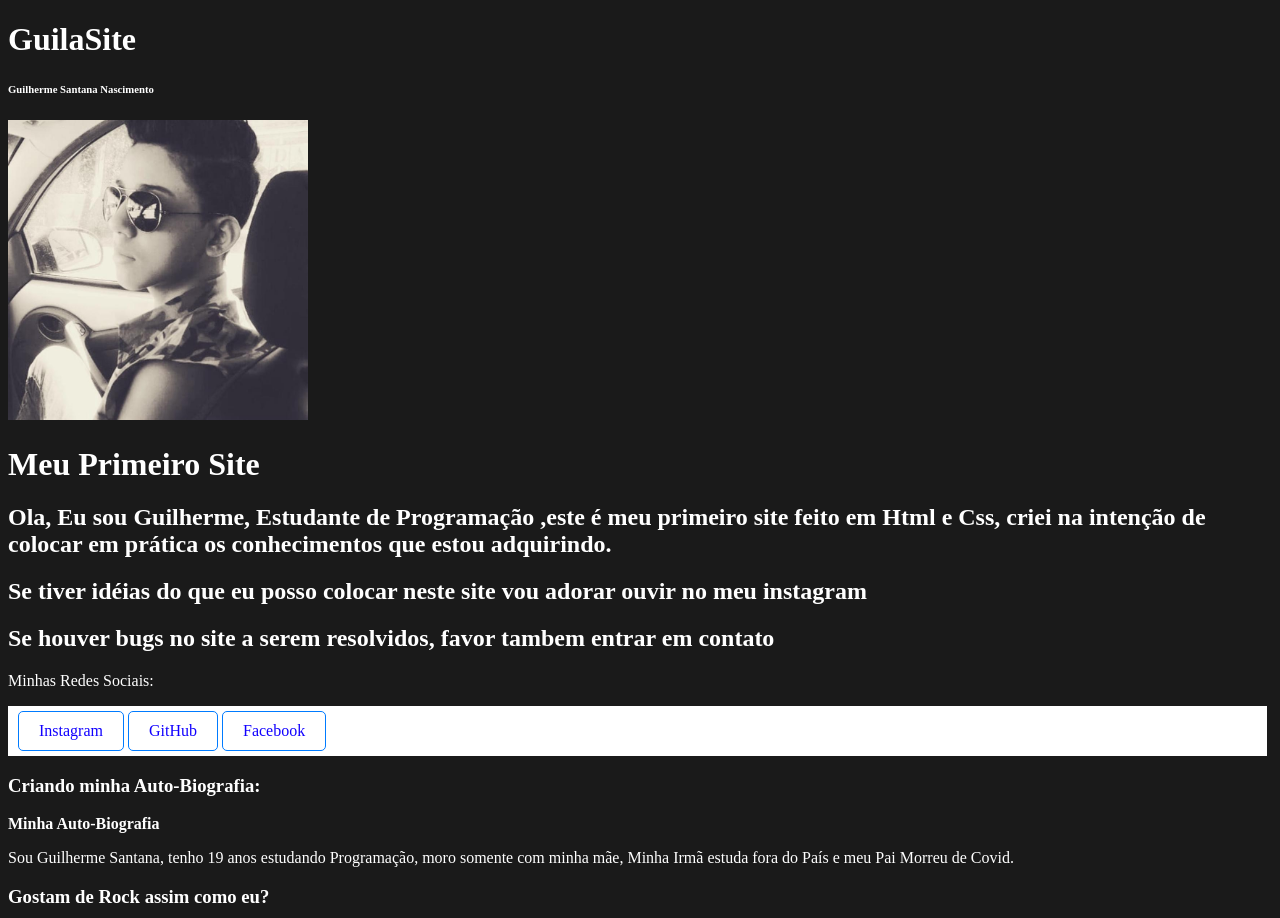
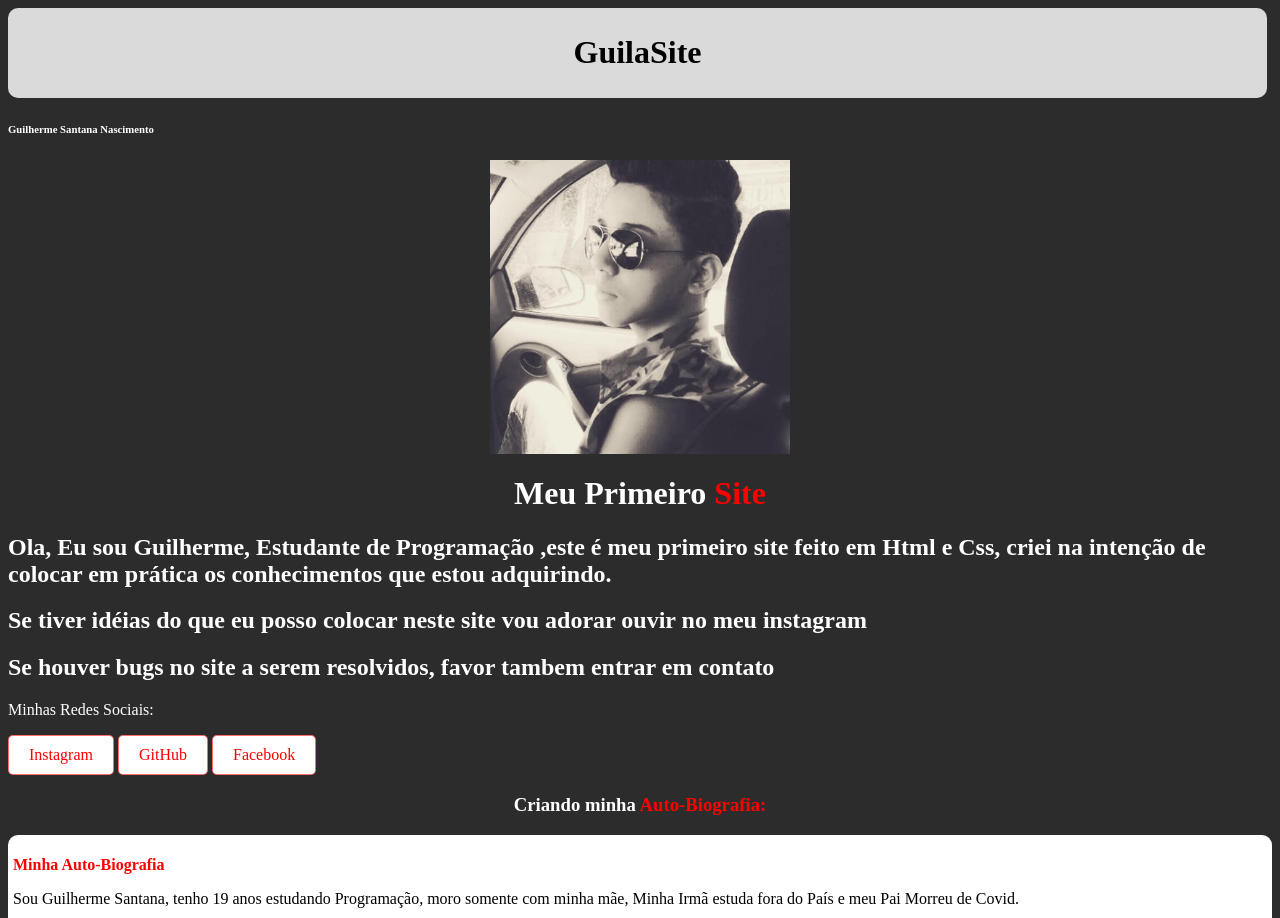
Before and after one commit to GuilhermeS04/GuilhermeS04, a plain HTML site: page index.html in a window 1280 px wide. Shown: the top 918 px of the page. Drawn offline with Linux system fonts and the light colour scheme.

Commit message:
Update style.css

```diff
--- a/style.css
+++ b/style.css
@@ -1,33 +1,55 @@
 body {
-    background-color: rgba(0, 0, 0, 0.897);
+    background-color: rgba(0, 0, 0, 0.829);
     color: rgb(255, 255, 255);
 }
 
 strong{
-    color: rgb(255, 255, 255);
+    color: rgb(255, 0, 0);
 }
 .meu-botao {
-    color: rgb(17, 0, 255);
+    color: rgb(0, 0, 0);
     display: inline-block;
     padding: 10px 20px;
     background-color: white;
-    color: rgb(17, 0, 255);
+    color: rgb(255, 0, 0);
     text-decoration: none;
-    border: 1px solid #007bff;
+    border: 1px solid #ff000094;
     border-radius: 5px;
+    margin-right: 5;
 }
 
-meu-botao:hover {
-background-color: #007bff;
-border-color: #007bff;
+
+.abaTitulo {
+    text-align: center;
+    border: 10px;
+    border-radius: 10px 10px;
+    margin-right: 5px;
+    padding: 5px;
+    background-color: rgb(218, 218, 218);
+    border-color: rgb(4, 0, 255);
+    color: rgb(0, 0, 0);
 }
-.aba {
-    border: 5px;
-    border-radius: 5px 5px O O;
-    margin-right: 5px;
-    padding: 5px 10px;
-    background-color: white;
-    border-color: rgb(4, 0, 255);
-    color: rgb(17, 0, 255);
-  ;
+.TesteDeAbas {
+    border: 10px;
+    padding: 5px;
+    border-radius: 10px;
+    text-align: left;
+    background-color: rgb(255, 255, 255);
+    color: black;
 }
+
+.MeuPrimeiroSite {
+    text-align: center;
+}
+
+.Biografia {
+    text-align: center;
+}
+
+.Minha-foto {
+    max-width: 100%;
+    height: auto;
+    display: block;
+    margin-left: auto;
+    margin-right: auto;
+}
```
